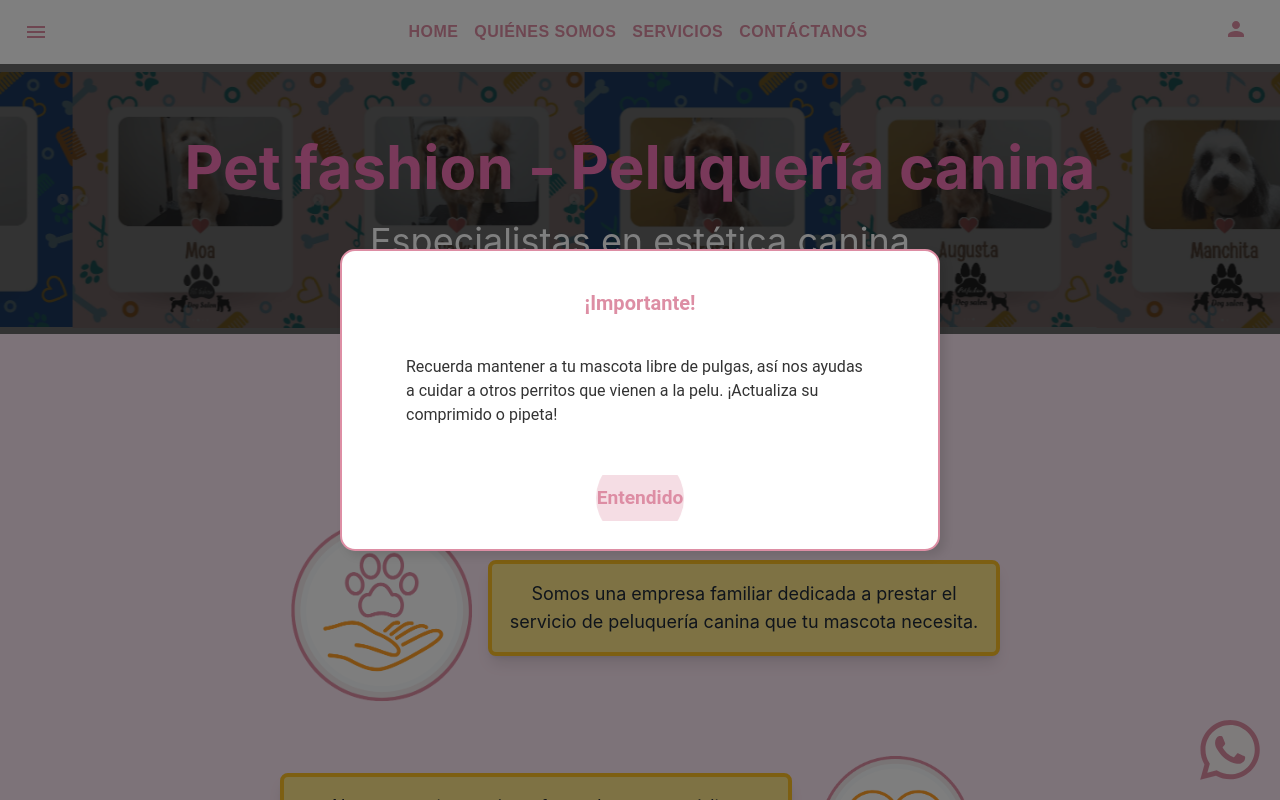
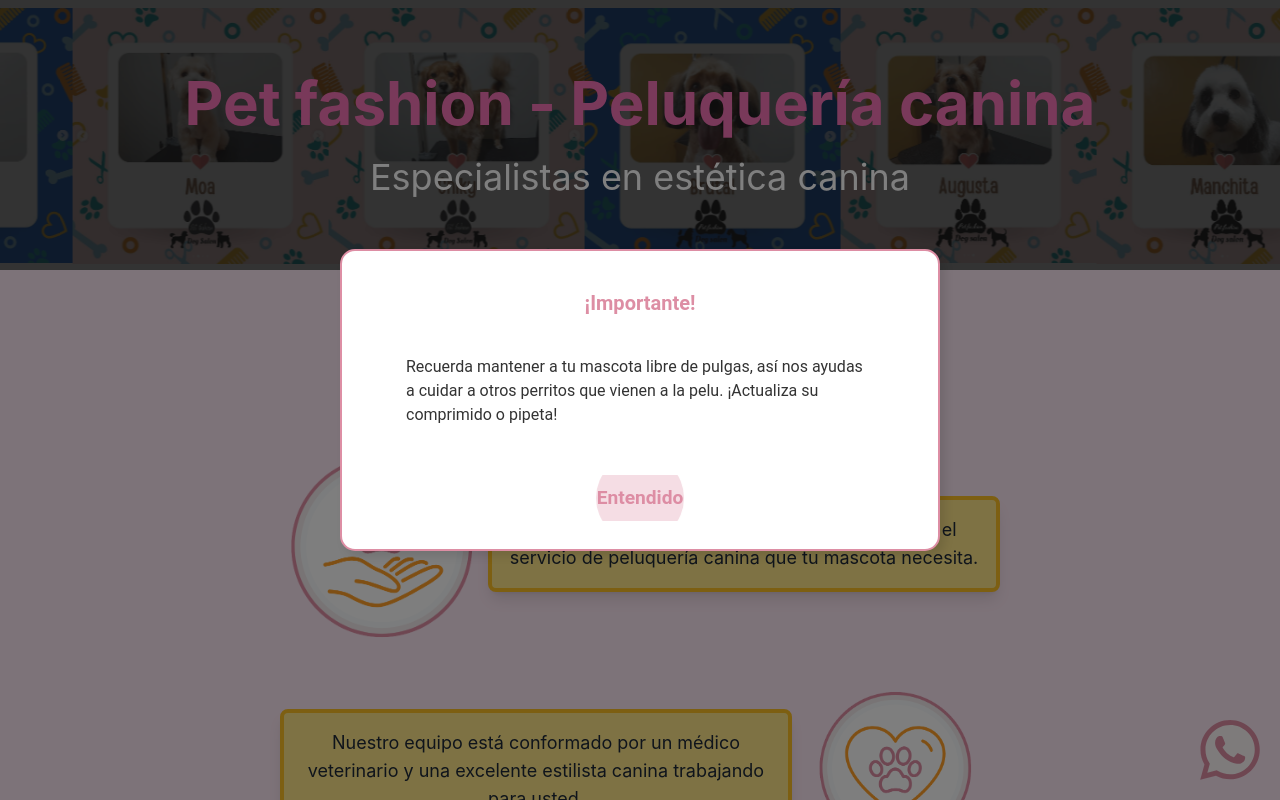
Before and after one commit to bohaz/petfashion, a React (Create React App) app: page /about in a window 1280 px wide. Shown: the top 800 px of the page. Built offline with nearby package versions, Linux system fonts and the light colour scheme.

Commit message:
Add link names

```diff
--- a/src/App.js
+++ b/src/App.js
@@ -2,7 +2,7 @@ import React from 'react';
 import { BrowserRouter as Router, Routes, Route } from 'react-router-dom';
 import { ToastContainer } from 'react-toastify';
 import Servicios from './pages/Servicios';
-import SearchAppBar from './components/BarraDeNavegacion';
+/* import SearchAppBar from './components/BarraDeNavegacion'; */
 import HomePage from './pages/HomePage';
 import About from './pages/About';
 import ContactPage from './pages/ContactPage';
@@ -15,6 +15,7 @@ import Footer from './components/Footer';
 import ImportantMessagePopup from './components/ImportantMessagePopup';
 import 'react-toastify/dist/ReactToastify.css';
 import Banner from './components/Banner';
+import BarraDeNavegacion2 from './components/BarraDeNavegacion2';
 
 function App() {
   return (
@@ -30,7 +31,8 @@ function App() {
         draggable
         pauseOnHover
       />
-      <SearchAppBar />
+      {/* <SearchAppBar /> */}
+      <BarraDeNavegacion2 />
       <Banner />
       <ImportantMessagePopup />
       <WhatsAppButton />
--- a/src/components/Banner.jsx
+++ b/src/components/Banner.jsx
@@ -22,7 +22,7 @@ function Banner() {
     cssEase: 'linear',
   };
   return (
-    <div className="relative mt-16 pt-2 overflow-hidden">
+    <div className="relative pt-2 overflow-hidden">
       <div className="absolute inset-0 bg-neutral-800 opacity-70 z-10" />
       <div className="absolute inset-0 flex flex-col items-center justify-center z-20 text-white">
         <h1 className="text-2xl md:text-6xl font-bold text-pink-400">Pet fashion - Peluquería canina</h1>
--- a/src/components/BarraDeNavegacion2.jsx
+++ b/src/components/BarraDeNavegacion2.jsx
@@ -5,25 +5,30 @@ import Menu from '../assets/svg icons/menu.svg';
 
 function BarraDeNavegacion2() {
   return (
-    <nav className="p-2">
+    <div className="p-2 fixed">
+      <nav>
         <ul className="flex items-center justify-between">
           <li>
-          <img className="w-24" src={Logo} alt="Logo" />
+            <img className="w-24 lg:w-32" src={Logo} alt="Logo" />
           </li>
           <li className="hidden md:block">
-          <Link to="/inicio">Inicio</Link>
+            <Link to="/">Home</Link>
           </li>
           <li className="hidden md:block">
-          <Link to="/acerca">Acerca</Link>
+            <Link to="/about">Acerca</Link>
           </li>
           <li className="hidden md:block">
-          <Link to="/contacto">Contacto</Link>
+            <Link to="/servicio">Servicio</Link>
+          </li>
+          <li className="hidden md:block">
+            <Link to="/contact">Contáctanos</Link>
           </li>
           <li className="block md:hidden">
             <img className="w-12" src={Menu} alt="Menu" />
           </li>
         </ul>
       </nav>
+    </div>
   );
 }
 
```
Lines whose indentation alone changed are shown as unchanged.
